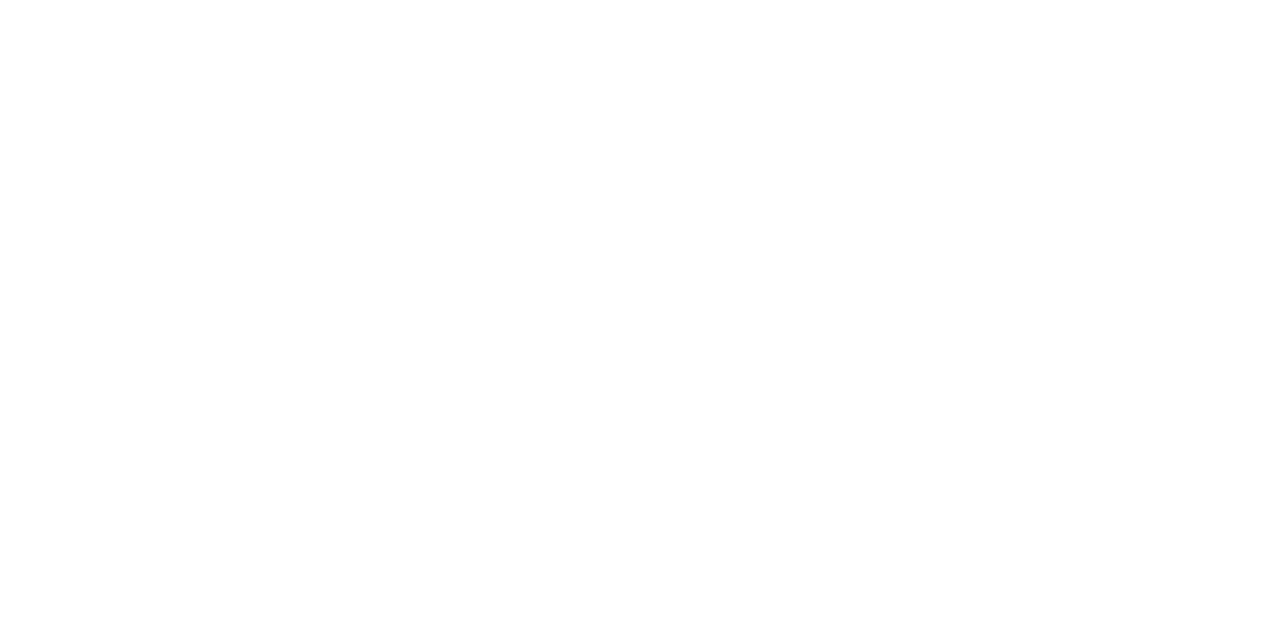
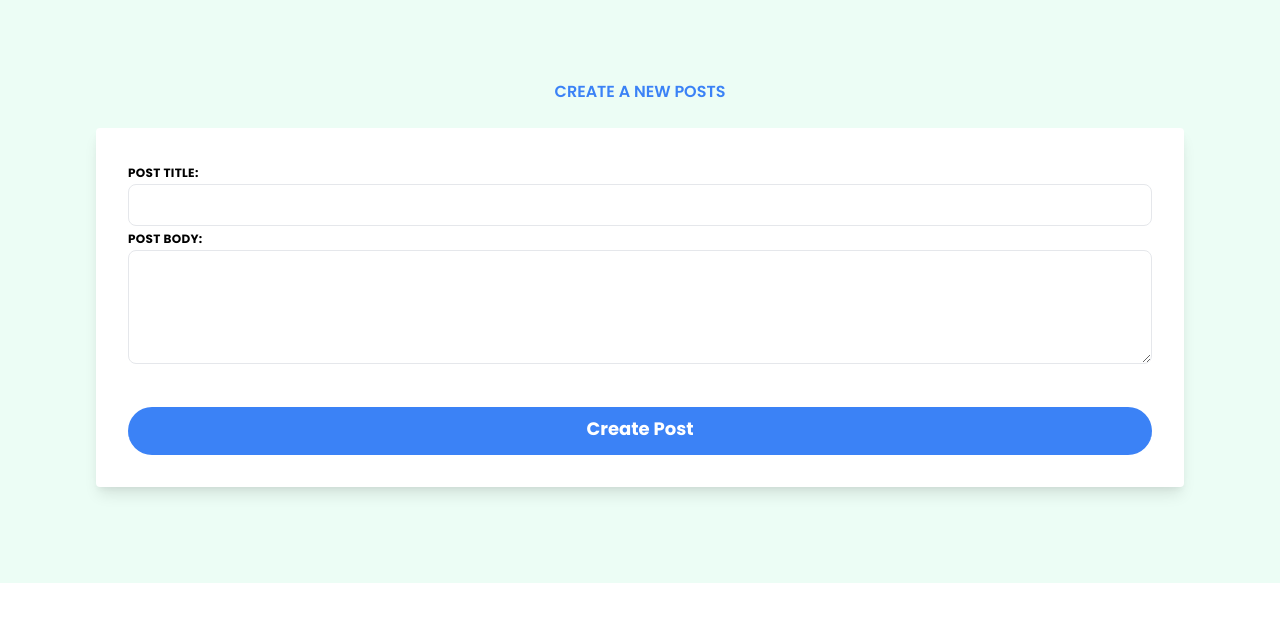
Before and after one commit to Rowlandoka/DevContentCms, a Vue app: page /create in a window 1280 px wide. Shown: the top 622 px of the page. Built offline with nearby package versions, Linux system fonts and the light colour scheme.

Commit message:
Creation of Add article page

```diff
--- a/src/components/Sidebar.vue
+++ b/src/components/Sidebar.vue
@@ -42,7 +42,9 @@
               <svg class="h-6 w-6 fill-current mr-2" viewBox="0 0 20 20">
               <path d="M14.613,10c0,0.23-0.188,0.419-0.419,0.419H10.42v3.774c0,0.23-0.189,0.42-0.42,0.42s-0.419-0.189-0.419-0.42v-3.774H5.806c-0.23,0-0.419-0.189-0.419-0.419s0.189-0.419,0.419-0.419h3.775V5.806c0-0.23,0.189-0.419,0.419-0.419s0.42,0.189,0.42,0.419v3.775h3.774C14.425,9.581,14.613,9.77,14.613,10 M17.969,10c0,4.401-3.567,7.969-7.969,7.969c-4.402,0-7.969-3.567-7.969-7.969c0-4.402,3.567-7.969,7.969-7.969C14.401,2.031,17.969,5.598,17.969,10 M17.13,10c0-3.932-3.198-7.13-7.13-7.13S2.87,6.068,2.87,10c0,3.933,3.198,7.13,7.13,7.13S17.13,13.933,17.13,10"></path>
               </svg>
+              <a href="/create">
               <span class="text-gray-700">Add Article</span>
+              </a>
             </div>
             <div class="w-full flex items-center text-blue-400 h-10 pl-4 hover:bg-gray-200 rounded-lg cursor-pointer">
               <svg class="h-6 w-6 fill-current mr-2" viewBox="0 0 20 20">
--- a/src/main.js
+++ b/src/main.js
@@ -4,6 +4,7 @@
 
 import Dashboard from '@/components/Dashboard'
 import DashboardHome from '@/pages/Home'
+import Create from '@/pages/Create'
 
 import store from './store'
 
@@ -20,7 +21,8 @@
       { path: '/', redirect: { name: 'DashboardHome' } },
       { path: 'home', name: 'DashboardHome', component: DashboardHome }
     ]
-  }
+  },
+  { path: '/create', name:'create', component: Create}
 ]
 
 const router = new Router({
--- /dev/null
+++ b/src/pages/Create.vue
@@ -0,0 +1,47 @@
+<template>
+<div class="px-12 py-20 lg:px-24 bg-green-50">
+  <h1 class=" w-full text-center mb-6 text-blue-500 font-semibold uppercase">Create a New Posts</h1>
+  <div class="w-full h-full bg-white rounded shadow-lg p-8 m-4 md:mx-auto">
+  <form>
+    <div>
+      <div>
+        <div>
+          <label class="uppercase tracking-wide text-black text-xs font-bold mb-2" for="post-article">Post
+            Title:
+          </label>
+          <input class="w-full px-3 py-2 text-gray-700 border rounded-lg focus:outline-none" v-model="post.title" type="text" name="" id="">
+        </div>
+      </div>
+    </div>
+    <div>
+      <div>
+        <div>
+          <label class="uppercase tracking-wide text-black text-xs font-bold mb-2" for="">Post Body:</label>
+          <textarea v-model="post.body" class="w-full px-3 py-2 text-gray-700 border rounded-lg focus:outline-none" rows="4"></textarea>
+        </div>
+      </div>
+    </div><br>
+    <div class="-mx-3 md:flex mt-3">
+      <div class="md:w-full px-3">
+      <button class="md:w-full bg-blue-500 text-white text-lg font-bold py-2 px-4 border-b-4 hover:border-b-2 border-blue-500 hover:border-blue-100 rounded-full">Create Post</button>
+      </div>
+    </div>
+  </form>
+  </div>
+</div>
+</template>
+
+<script>
+export default {
+  data (){
+    return {
+      post:{}
+    }
+  },
+  methods: {
+    addPost(){
+      console.log(this.post);
+    }
+  }
+}
+</script>
```
